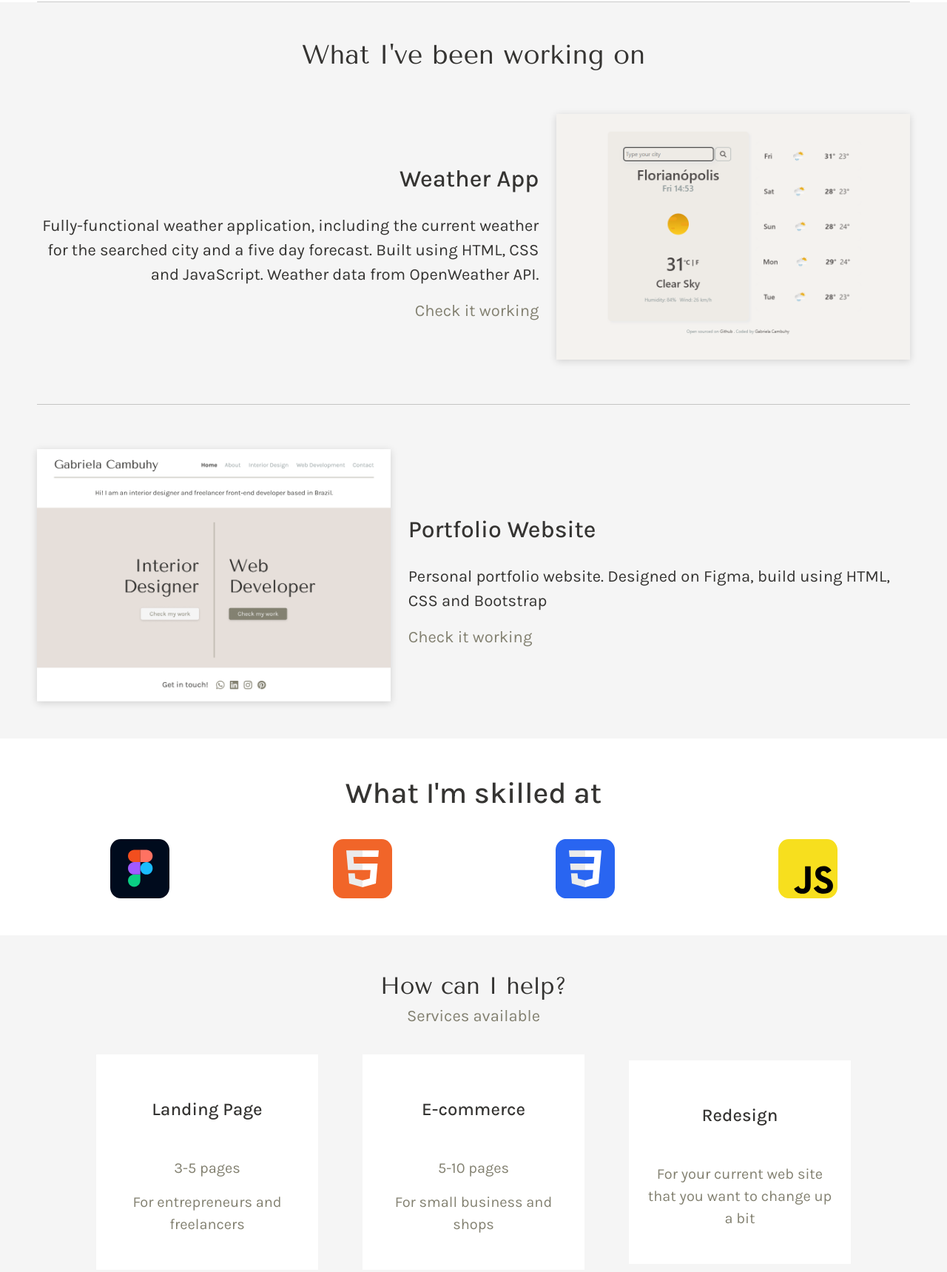
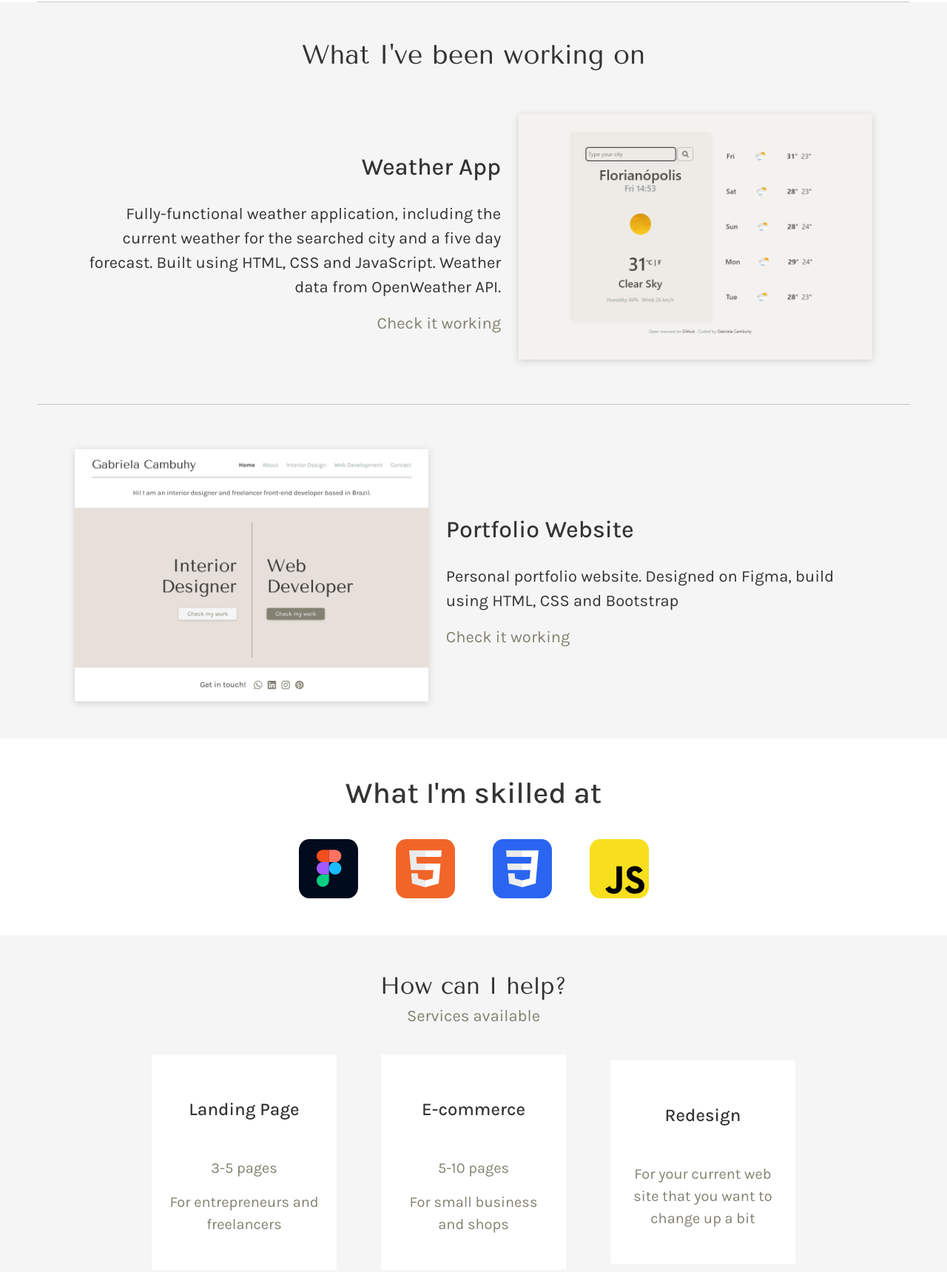
Before and after one commit to gabrielabhy/Portfolio-project, a plain HTML site: page web-dev.html in a window 1280 px wide. Shown: the part 78-1797 px from the top of the page at 74% size. Drawn offline with nearby package versions, Linux system fonts and the light colour scheme.

Commit message:
adjusting max-width

```diff
--- a/src/style.css
+++ b/src/style.css
@@ -137,6 +137,7 @@ footer img {
 
 .about-me p {
   font-size: 22px;
+  max-width: 800px;
 }
 
 .to-contact {
@@ -180,6 +181,13 @@ footer img {
 .contact-main {
   background-color: #f5f5f5;
   padding: 70px;
+  display: flex;
+  align-items: center;
+  justify-content: center;
+}
+
+.contact-main .row {
+  max-width: 1000px;
 }
 
 .contact-main .row div {
@@ -232,6 +240,10 @@ footer img {
   margin: 60px 0;
 }
 
+.work-desc {
+  max-width: 600px;
+}
+
 .work-desc h2 {
   padding: 20px 0;
 }
@@ -253,6 +265,7 @@ footer img {
 
 .skills {
   padding: 50px;
+  max-width: 600px;
 }
 
 .skill {
@@ -288,7 +301,7 @@ footer img {
   background-color: white;
   padding: 30px 20px;
   margin: 30px 30px;
-  max-width: 300px;
+  max-width: 250px;
 }
 
 .service h2 {
--- a/web-dev.html
+++ b/web-dev.html
@@ -56,7 +56,7 @@
     <hr class="line" />
     <div class="container-fluid work-body">
       <h1 class="work-title text-center">What I've been working on</h1>
-      <div class="row align-items-center">
+      <div class="row align-items-center justify-content-center">
         <div class="col-sm-7 work-desc text-end">
           <h2>Weather App</h2>
           <p>
@@ -74,17 +74,17 @@
           <img
             src="/img/_weather app.png"
             alt="Weather App"
-            class="img-fluid max-width:500"
+            class="img-fluid float-start"
           />
         </div>
       </div>
       <hr />
-      <div class="row align-items-center">
+      <div class="row align-items-center justify-content-center">
         <div class="col-sm-5">
           <img
             src="/img/_portfolio.png"
             alt="Portfolio"
-            class="img-fluid max-width:500"
+            class="img-fluid float-end"
           />
         </div>
         <div class="col-sm-7 work-desc text-start">
@@ -105,16 +105,16 @@
       <h1 class="skill text-center">What I'm skilled at</h1>
       <div class="row align-items-center justify-content-center">
         <div class="col-3 text-center">
-          <img src="/icons/Figma.svg" alt="Figma" />
+          <img src="/icons/Figma.svg" alt="Figma" class="img-fluid" />
         </div>
         <div class="col-3 text-center">
-          <img src="/icons/html.svg" alt="HTML" />
+          <img src="/icons/html.svg" alt="HTML" class="img-fluid" />
         </div>
         <div class="col-3 text-center">
-          <img src="/icons/css.svg" alt="CSS" />
+          <img src="/icons/css.svg" alt="CSS" class="img-fluid" />
         </div>
         <div class="col-3 text-center">
-          <img src="/icons/JavaScript.svg" alt="JS" />
+          <img src="/icons/JavaScript.svg" alt="JS" class="img-fluid" />
         </div>
       </div>
     </div>
```
Also changed, not shown: contact.html (+11 -3 lines).
